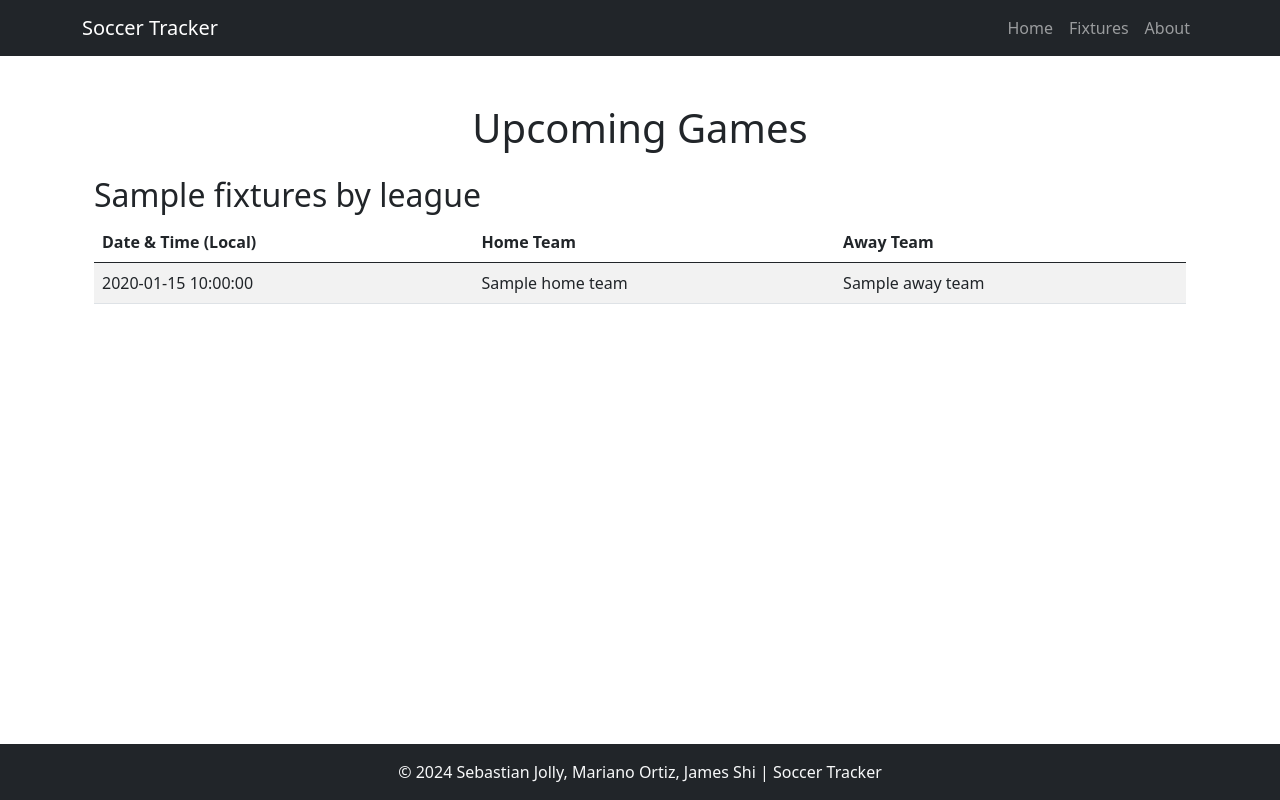
After one commit to sej51/soccer-tracker, a Flask app: template app/templates/fixtures.html in a window 1280 px wide. The commit adds this page. Run offline with Flask 3, Linux system fonts and the light colour scheme; the template is opened without the code that fills it: most values are stand-ins (such as "Sample title", 1, 10 or a date in 2020).

Commit message:
Fixtures page (#2)
* Fixtures page added

* Fix for fixtures not showing and pytest updated

```diff
--- a/app/helper.py
+++ b/app/helper.py
@@ -7,3 +7,9 @@ def convert_to_local_time(utc_time, timezone="America/New_York"):
     utc_dt = datetime.strptime(utc_time, "%Y-%m-%dT%H:%M:%SZ")  # Parse UTC time
     local_dt = utc_dt.replace(tzinfo=ZoneInfo("UTC")).astimezone(ZoneInfo(timezone))  # Convert to local timezone
     return local_dt.strftime("%A, %d %b %Y %H:%M")  # Format the local time
+
+def format_game_dates(fixtures):
+    """Format fixture dates for display."""
+    for fixture in fixtures.get("matches", []):
+        fixture["formattedDate"] = convert_to_local_time(fixture["utcDate"])
+    return fixtures.get("matches", [])
--- a/app/templates/base.html
+++ b/app/templates/base.html
@@ -17,6 +17,7 @@
             <div class="collapse navbar-collapse" id="navbarNav">
                 <ul class="navbar-nav ms-auto">
                     <li class="nav-item"><a class="nav-link" href="/">Home</a></li>
+                    <li class="nav-item"><a class="nav-link" href="/fixtures">Fixtures</a></li>
                     <li class="nav-item"><a class="nav-link" href="/about">About</a></li>
                 </ul>
             </div>
--- /dev/null
+++ b/app/templates/fixtures.html
@@ -0,0 +1,39 @@
+{% extends "base.html" %}
+
+{% block content %}
+<div class="container">
+    <h1 class="text-center my-4">Upcoming Games</h1>
+
+    {% if fixtures_by_league %}
+    {% for league_name, fixtures in fixtures_by_league.items() %}
+    <div class="mb-4">
+        <h2>{{ league_name }}</h2>
+        {% if fixtures %}
+        <table class="table table-striped">
+            <thead>
+                <tr>
+                    <th>Date & Time (Local)</th>
+                    <th>Home Team</th>
+                    <th>Away Team</th>
+                </tr>
+            </thead>
+            <tbody>
+                {% for match in fixtures %}
+                <tr>
+                    <td>{{ match.formattedDate }}</td>
+                    <td>{{ match.homeTeam.name }}</td>
+                    <td>{{ match.awayTeam.name }}</td>
+                </tr>
+                {% endfor %}
+            </tbody>
+        </table>
+        {% else %}
+        <p>No fixtures available for {{ league_name }}.</p>
+        {% endif %}
+    </div>
+    {% endfor %}
+    {% else %}
+    <p>No fixtures available for the selected time frame.</p>
+    {% endif %}
+</div>
+{% endblock %}
```
Also changed, not shown: app/api_service.py (+16 -0 lines), app/routes.py (+26 -2 lines), test/test_api.py (+38 -7 lines).
